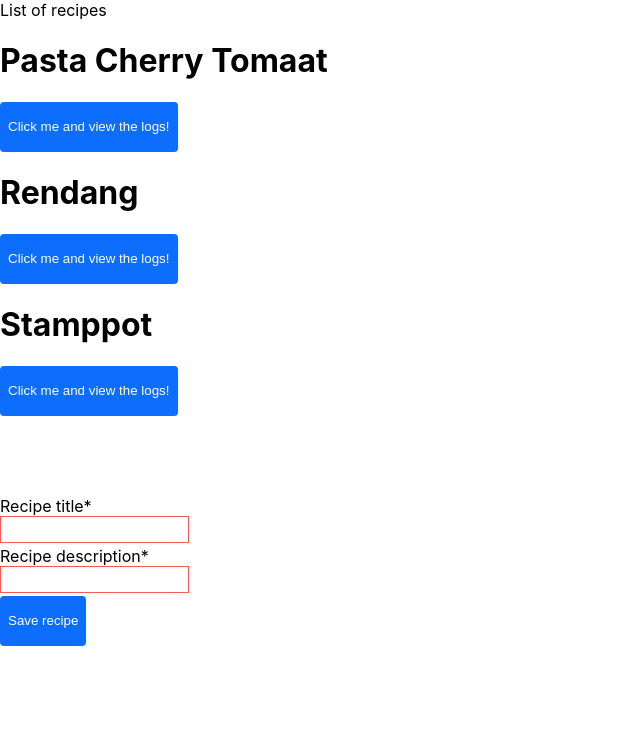
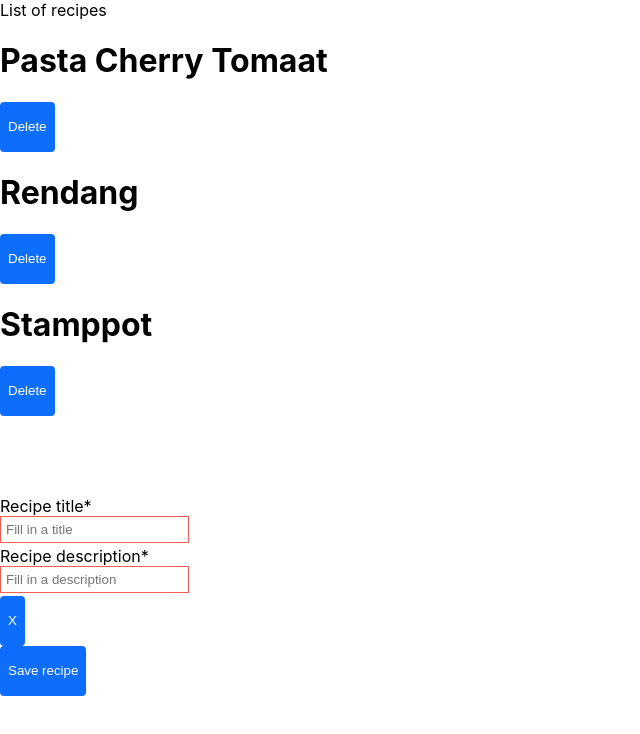
Before and after one commit to NouryJanse/recipes, a React (Create React App) app: page / in a window 1280 px wide. Shown: the top 734 px of the page, without its empty margins (0-640 px from the left). Built offline with nearby package versions, Linux system fonts and the light colour scheme.

Commit message:
Added removal of recipes

```diff
--- a/public/data/recipes.json
+++ b/public/data/recipes.json
@@ -1,6 +1,7 @@
 {
     "recipes": [
         {
+            "id": 0,
             "title": "Pasta Cherry Tomaat",
             "description": "",
             "img_url": "",
@@ -8,6 +9,7 @@
             "course": ""
         },
         {
+            "id": 1,
             "title": "Rendang",
             "description": "",
             "img_url": "",
@@ -16,6 +18,7 @@
 
         },
         {
+            "id": 2,
             "title": "Stamppot",
             "description": "",
             "img_url": "",
--- a/src/components/Form/Textfield.js
+++ b/src/components/Form/Textfield.js
@@ -19,6 +19,7 @@ const Textfield = ({
     name = "",
     type = "",
     label = "",
+    placeholder = "",
     register,
     validation
 }) => {
@@ -33,6 +34,7 @@ const Textfield = ({
                 name={name}
                 type={type}
                 {...register(name, validation)}
+                placeholder={placeholder}
             />
         </FieldRowStyle>
     )
--- a/src/components/Recipe.js
+++ b/src/components/Recipe.js
@@ -1,21 +1,28 @@
-import {Fragment} from 'react';
 import Button from './Button';
+import { removeRecipeById } from '../redux/reducers/recipes/recipeSlice';
+import { useDispatch } from 'react-redux';;
 
-const logSomething = () =>  {
-    console.log(`Recipe ${Date.now()}`);
+const Recipe = (data) => {
+    const recipe = data.recipe;
+    const dispatch = useDispatch();
+
+    const onDelete = (recipeId) => {
+        if (isNaN(recipeId)) return;
+
+        dispatch(
+            removeRecipeById(recipeId)
+        );
     }
 
-export default function Recipe(data) {
-    const recipe = data.recipe;
-    const buttonVal = `Click me and view the logs!`;
-
     return (
-        <Fragment>
+        <div>
             <h1>{recipe.title}</h1>
             <Button
-                label={buttonVal}
-                onClick={() => logSomething()}
+                label={"Delete"}
+                onClick={() => onDelete(recipe.id)}
             />
-        </Fragment>
+        </div>
     )
 }
+
+export default Recipe;
--- a/src/containers/CreateRecipe.js
+++ b/src/containers/CreateRecipe.js
@@ -10,7 +10,11 @@ import {
 
 const CreateRecipe = () => {
     const dispatch = useDispatch();
-    const { register, handleSubmit, watch, formState: { errors } } = useForm();
+    const { register, handleSubmit, formState: { errors } } = useForm();
+
+    if (errors) {
+        console.error(errors, new Error(errors));
+    }
 
     const onSubmit = (data) => {
         dispatch(addRecipe(
@@ -23,29 +27,30 @@ const CreateRecipe = () => {
             onSubmit={handleSubmit(onSubmit)}
         >
             <Textfield
-                // name="recipeTitle"
-                // defaultValue="test"
                 type="text"
                 label="Recipe title*"
                 name="title"
                 placeholder="Fill in a title"
                 validation={{
-                    required: 'Did you forget to name your bundle? Did.. you..?'
+                    required: 'Did you forget to name your recipe?'
                 }}
                 register={register}
             />
 
             <Textfield
-                // name="recipeTitle"
-                // defaultValue="test"
                 type="text"
                 label="Recipe description*"
                 name="description"
                 placeholder="Fill in a description"
                 validation={{
-                    required: 'Did you forget to name your bundle? Did.. you..?'
+                    required: 'Did you forget to fill in the description of your recipe?'
                 }}
                 register={register}
+            />
+
+            <Button
+                type="delete"
+                label="X"
             />
 
             <Button
--- a/src/containers/RecipesList.js
+++ b/src/containers/RecipesList.js
@@ -9,7 +9,7 @@ const RecipesList = () => {
 
     useEffect(() => {
         dispatch(fetchRecipes());
-    }, []);
+    }, [dispatch]);
 
     return (
         <div>
--- a/src/redux/reducers/recipes/recipeSlice.js
+++ b/src/redux/reducers/recipes/recipeSlice.js
@@ -14,14 +14,14 @@ export const recipeSlice = createSlice({
     name: 'recipes',
     initialState,
     reducers: {
-        createRecipe: ( state, action = {} ) => {
-            state.data = state.data;
-        },
-        allItems: ( state, action = {} ) => {
-            state.data = state.data;
+        showFirstItem: ( state, action = {} ) => {
+            state.data.recipes = state.data[0];
         },
         addRecipe: (state, action = {} ) => {
             state.data.recipes = [...state.data.recipes, action.payload];
+        },
+        removeRecipeById: (state, action = {} ) => {
+            state.data.recipes = state.data.recipes.filter(recipe => recipe.id !== action.payload);
         },
     },
     extraReducers: {
@@ -37,7 +37,7 @@ export const recipeSlice = createSlice({
     }
 });
 
-export const { createRecipe, allItems, addRecipe } = recipeSlice.actions;
+export const { showFirstItem, addRecipe, removeRecipeById } = recipeSlice.actions;
 
 export const selectRecipes = (state) => state.recipes.data;
 
--- a/src/redux/reducers/users/userSlice.js
+++ b/src/redux/reducers/users/userSlice.js
@@ -21,11 +21,12 @@ export const userSlice = createSlice({
     name: 'users',
     initialState,
     reducers: {
-        //...,
-        //...,
+        addUser: (state, action = {} ) => {
+            state.data.users = [...state.data.users, action.payload];
+        },
     },
 });
 
-export const { /* ... */ } = userSlice.actions;
+export const { addUser } = userSlice.actions;
 
 export default userSlice.reducer;
```
Lines whose indentation alone changed are shown as unchanged.
